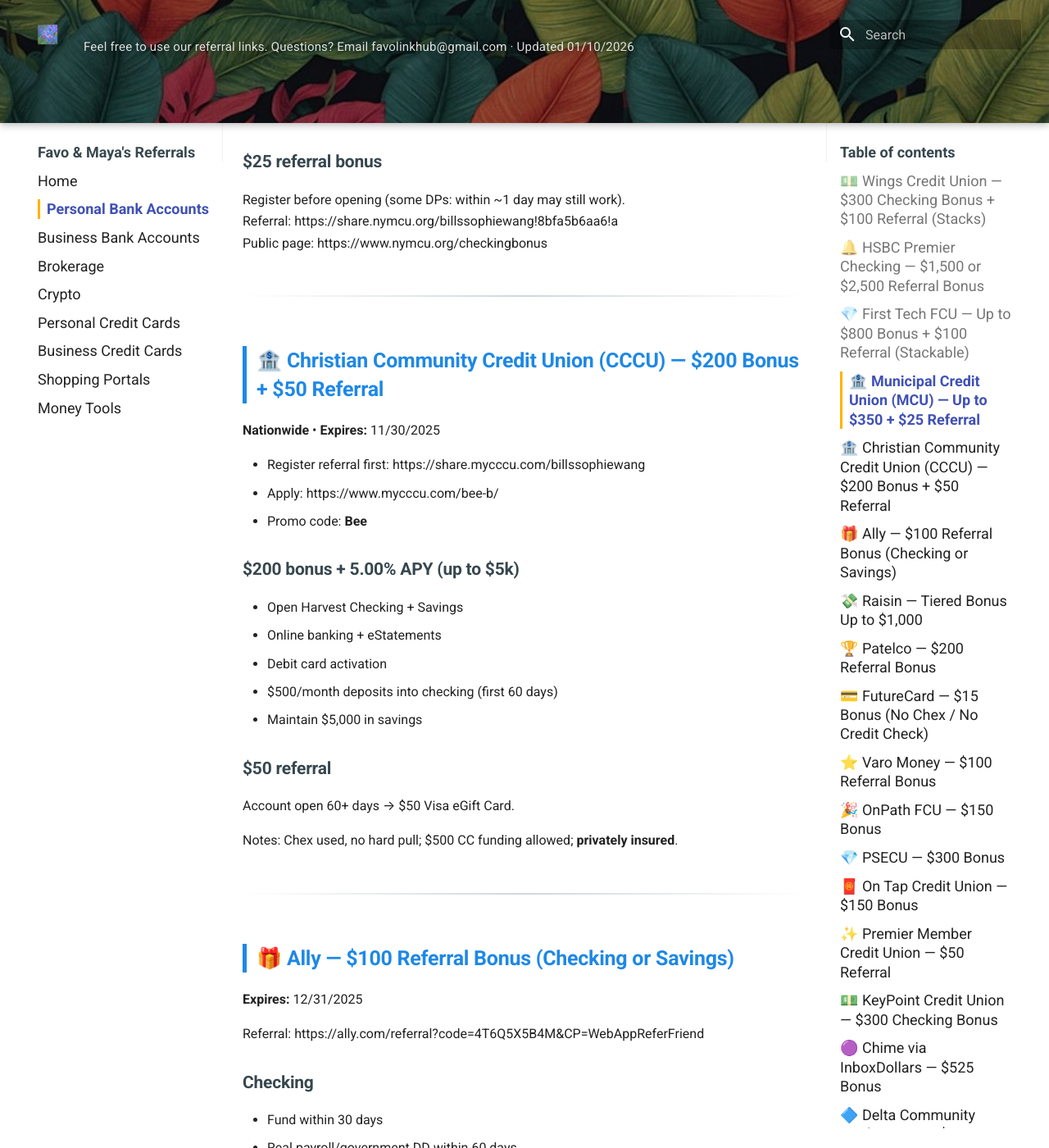
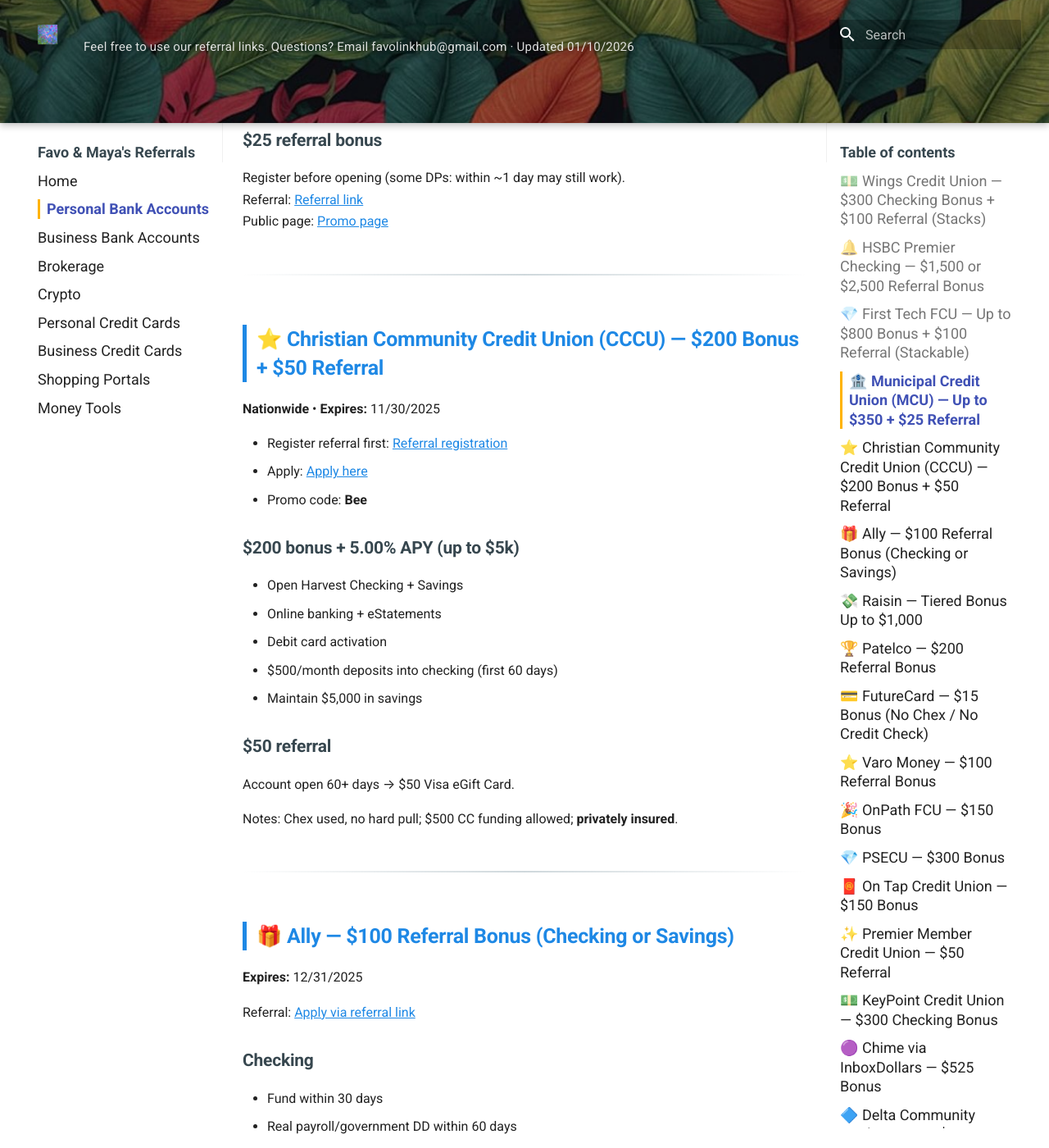
Before and after one commit to whispersofzephyr/favolinkhub-site, an MkDocs documentation site: the page built from docs/personal-bank.md, in a window 1280 px wide and 1400 px high, scrolled down 3563 px. Shown: the whole window at 82% size. Built offline with MkDocs 1.6.1 and Material for MkDocs 9.7.7, drawn with Linux system fonts in a browser that asks for light colours; some of the changed text lies outside the part shown.

Commit message:
Update personal-bank.md

```diff
--- a/docs/personal-bank.md
+++ b/docs/personal-bank.md
@@ -5,8 +5,8 @@
 
 Earn **$300** when you open **Everyday Checking** + **Share Savings** online using promo code **WINGS25**.
 
-- Referral registration (do this first): https://io.referlive.com/Nt3E03
-- Apply for the $300 promo: https://www.wingscu.com/year-end-2025
+- Referral registration (do this first): [Register here](https://io.referlive.com/Nt3E03)
+- Apply for the $300 promo: [Apply here](https://www.wingscu.com/year-end-2025)
 
 ### Bonus requirements (within 60 days)
 - Open both accounts online using **promo code WINGS25**
@@ -33,7 +33,7 @@ Both sides get a **$100 Visa eGift Card** (total **$400**).
 ## 🔔 HSBC Premier Checking — $1,500 or $2,500 Referral Bonus
 **Expires:** 06/30/2026 • **Nationwide**
 
-Apply: https://us.hsbc.com/refer
+Apply: [Apply here](https://us.hsbc.com/refer)
 (Referral code + referrer full name required — email me.)
 
 ### Requirements
@@ -55,7 +55,7 @@ Apply: https://us.hsbc.com/refer
 
 ## 💎 First Tech FCU — Up to $800 Bonus + $100 Referral (Stackable)
 
-Public promo info: https://www.firsttechfed.com/bank/first-tech-rewards
+Public promo info: [Promo details](https://www.firsttechfed.com/bank/first-tech-rewards)
 
 ### 1) $300 direct deposit bonus
 - $5,000+/month DD
@@ -82,7 +82,7 @@ Referral requirements:
 - Maintain $250 balance for 30 more days
 
 Referral link (use for checking):
-https://ft360.firsttechfed.com/ftfcu/servlet/SmartForm.html?formCode=checking-app&productId=74&campaignId=7198&promoCode=FT83542ZhishanW
+[Apply via referral link](https://ft360.firsttechfed.com/ftfcu/servlet/SmartForm.html?formCode=checking-app&productId=74&campaignId=7198&promoCode=FT83542ZhishanW)
 
 ---
 
@@ -102,16 +102,16 @@ No DD or debit required. Soft pull Experian; Chex pulled.
 
 ### $25 referral bonus
 Register before opening (some DPs: within ~1 day may still work).
-Referral: https://share.nymcu.org/billssophiewang!8bfa5b6aa6!a
-Public page: https://www.nymcu.org/checkingbonus
+Referral: [Referral link](https://share.nymcu.org/billssophiewang!8bfa5b6aa6!a)
+Public page: [Promo page](https://www.nymcu.org/checkingbonus)
 
 ---
 
-## 🏦 Christian Community Credit Union (CCCU) — $200 Bonus + $50 Referral
+## ⭐ Christian Community Credit Union (CCCU) — $200 Bonus + $50 Referral
 **Nationwide** • **Expires:** 11/30/2025
 
-- Register referral first: https://share.mycccu.com/billssophiewang
-- Apply: https://www.mycccu.com/bee-b/
+- Register referral first: [Referral registration](https://share.mycccu.com/billssophiewang)
+- Apply: [Apply here](https://www.mycccu.com/bee-b/)
 - Promo code: **Bee**
 
 ### $200 bonus + 5.00% APY (up to $5k)
@@ -131,7 +131,7 @@ Notes: Chex used, no hard pull; $500 CC funding allowed; **privately insured**.
 ## 🎁 Ally — $100 Referral Bonus (Checking or Savings)
 **Expires:** 12/31/2025
 
-Referral: https://ally.com/referral?code=4T6Q5X5B4M&CP=WebAppReferFriend
+Referral: [Apply via referral link](https://ally.com/referral?code=4T6Q5X5B4M&CP=WebAppReferFriend)
 
 ### Checking
 - Fund within 30 days
@@ -164,7 +164,7 @@ Maintain balance **180 days**.
 ## 🏆 Patelco — $200 Referral Bonus
 **Expires:** 10/31/2025
 
-Apply: https://www.patelco.org/campaign/refer
+Apply: [Apply here](https://www.patelco.org/campaign/refer)
 Referral code: **R8N4HTQL**
 
 ### Requirements
@@ -178,7 +178,7 @@ DP: Chex freeze may fail ID; thaw & retry works.
 
 ## 💳 FutureCard — $15 Bonus (No Chex / No Credit Check)
 
-Referral: https://getfuturecard.com/7cf2deb8-7628-48bc-89df-3599fbf2af4e
+Referral: [Sign up here](https://getfuturecard.com/7cf2deb8-7628-48bc-89df-3599fbf2af4e)
 
 Steps:
 1. Sign up (mobile)
@@ -189,7 +189,7 @@ Steps:
 
 ## ⭐ Varo Money — $100 Referral Bonus
 
-Referral: https://varomoney.com/r1/?r=Zhishan
+Referral: [Sign up here](https://varomoney.com/r1/?r=Zhishan)
 
 Requirement:
 - $500+ DD within 45 days
@@ -199,7 +199,7 @@ Both sides get $100.
 
 ## 🎉 OnPath FCU — $150 Bonus
 
-Register first: https://bit.ly/3Sknwrw
+Register first: [Register here](https://bit.ly/3Sknwrw)
 
 Requirements:
 - Open High Yield Checking (7% APY)
@@ -213,7 +213,7 @@ Nationwide via $5 donation.
 ## 💎 PSECU — $300 Bonus
 **Promo:** 01/01/2025–12/31/2025
 
-Apply: https://refer.psecu.com/Zhishan
+Apply: [Apply here](https://refer.psecu.com/Zhishan)
 Promo code: **300REFER**
 
 - Open savings + checking + debit
@@ -226,7 +226,7 @@ Bonus after ~100–145 days.
 
 ## 🧧 On Tap Credit Union — $150 Bonus
 
-Referral: https://ontapcu.ourreferralengine.com/l/ZHISHANWAN13/
+Referral: [Apply via referral](https://ontapcu.ourreferralengine.com/l/ZHISHANWAN13/)
 
 Terms changing; details to be updated.
 Older terms: $500 DD + 10 debit tx + 6 months maintenance.
@@ -235,7 +235,7 @@ Older terms: $500 DD + 10 debit tx + 6 months maintenance.
 
 ## ✨ Premier Member Credit Union — $50 Referral
 
-Apply: https://www.pmcu.org/refer-a-friend/VFVJPQRVS/
+Apply: [Apply here](https://www.pmcu.org/refer-a-friend/VFVJPQRVS/)
 Referral code: **VFVJPQRVS**
 
 Money market referral; checking promos run separately at times.
@@ -244,7 +244,7 @@ Money market referral; checking promos run separately at times.
 
 ## 💵 KeyPoint Credit Union — $300 Checking Bonus
 
-Apply: https://kpcu.com/About/Events/Refer-a-Friend
+Apply: [Apply here](https://kpcu.com/About/Events/Refer-a-Friend)
 Promo code: **RAF25**
 
 - $1,000 monthly DD
@@ -264,7 +264,7 @@ Promo code: **RAF25**
 
 ## 🔷 Delta Community Credit Union — $50 Referral
 
-Apply: https://refer.deltacommunitycu.com/zhishanw-9
+Apply: [Apply here](https://refer.deltacommunitycu.com/zhishanw-9)
 - Fund $50
 - 10 debit tx in 60 days
 
@@ -287,11 +287,11 @@ Includes Giddy-up Money Market (reported **52.8% APY** on $500).
 ## 💰 Commerce Bank — Up to $700 Bonus + $200 Referral
 
 - Denver / Arapahoe / Jefferson Counties:
-  https://www.commercebank.com/personal/2025/denverbonus
+  [Promo page](https://www.commercebank.com/personal/2025/denverbonus)
 - Nationwide targeted:
-  https://www.commercebank.com/personal/2025/checkingbonus
+  [Promo page](https://www.commercebank.com/personal/2025/checkingbonus)
 
-Referral registration: https://io.referlive.com/miDcq5
+Referral registration: [Register here](https://io.referlive.com/miDcq5)
 (DPs: referral stacks.)
 
 ---
```
Also changed, not shown: other parts of docs/personal-bank.md (+1 -1 lines).
